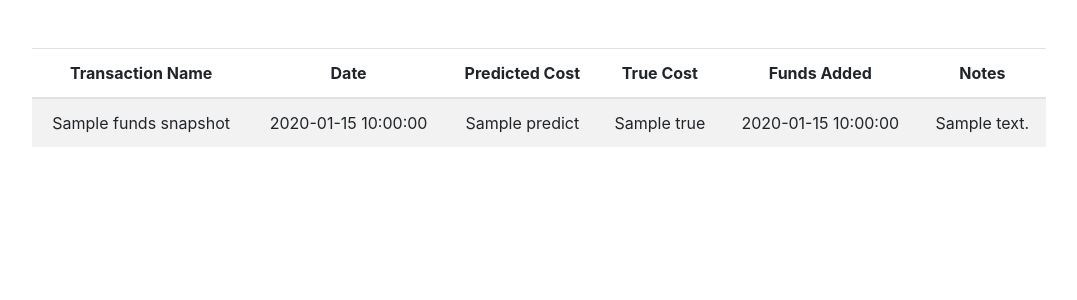
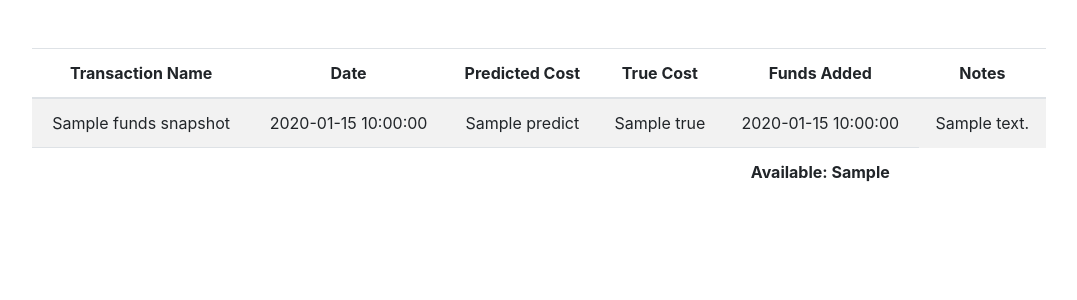
Before and after one commit to coole123/MiserMe, a Flask app: template miserme/templates/index.html in a window 1280 px wide. Shown: the part 76-376 px from the top of the page, without its empty margins (101-1178 px from the left). Run offline with Flask 2, Linux system fonts and the light colour scheme; the template is opened without the code that fills it: most values are stand-ins (such as "Sample title", 1, 10 or a date in 2020); some libraries are stand-ins or nearby versions.

Commit message:
pushing code to display the available funds on the homepage

```diff
--- a/miserme/templates/index.html
+++ b/miserme/templates/index.html
@@ -33,6 +33,15 @@
             {% endfor %}
         </tbody>
 
+        <tfoot>
+            <!-- Display the current available funds -->
+            <tr>
+                <td colspan="4"></td>
+                <td style="font-weight:bold;">Available: {{ current_funds }}</td>
+            </tr>
+
+        </tfoot>
+
     </table>
 </div>
 {% endblock %}
```
Also changed, not shown: miserme/registrants.db, 1 other file.
